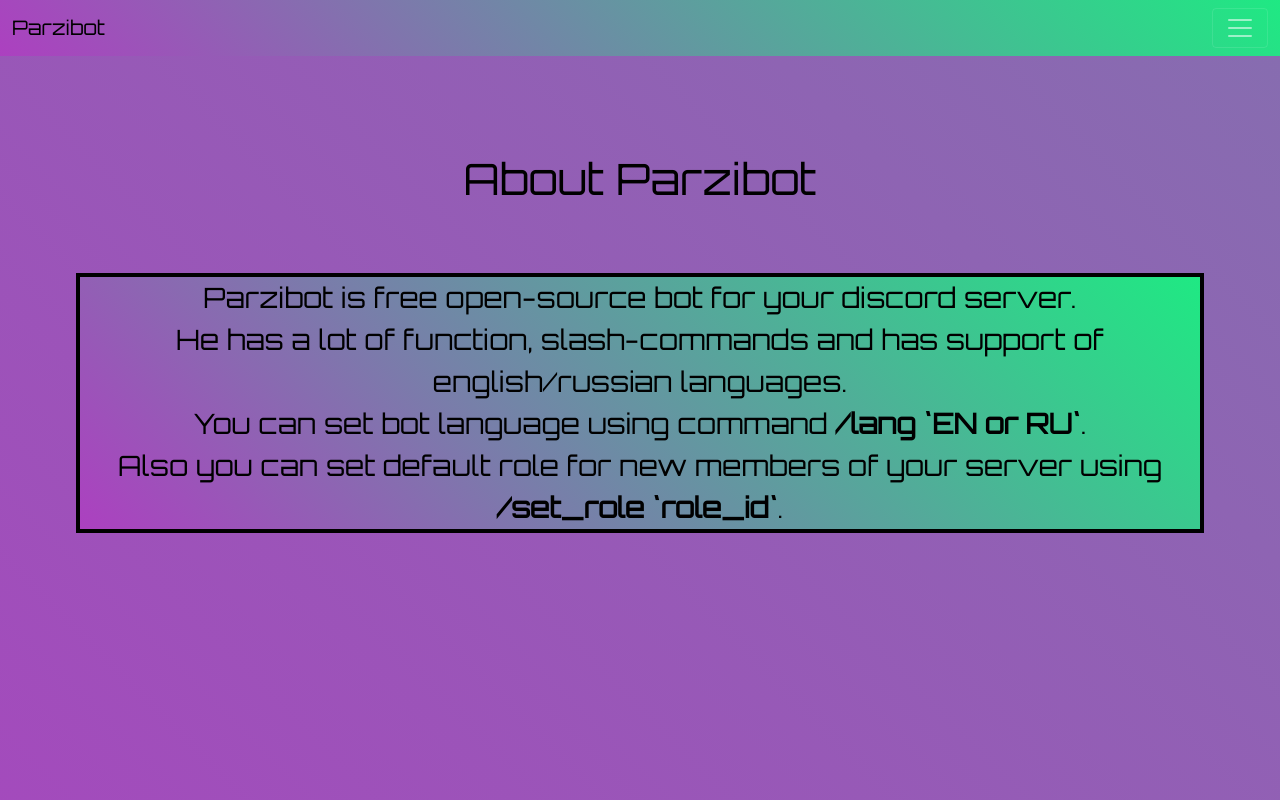
After one commit to merive/merive.com, a Flask app: page /Parzibot/about in a window 1280 px wide. The commit adds this page. Run offline with Flask 2, Linux system fonts and the light colour scheme; some libraries are stand-ins or nearby versions.

Commit message:
Added Parzibot About page
Updated app.py and Parzibot base

```diff
--- a/app.py
+++ b/app.py
@@ -53,9 +53,9 @@
     return flask.render_template('main/error.html', error_code=e.code), e.code
 
 
-# -*-*-*-*-*-*-*-*-*-*-*-*-*-*-*-*-*-*-*-*-*-*-
+# -*-*-*-*-*-*-*-*-*-*-*-*-*-*-*-*-*-*-*-*-*-*-*-*-
 # -*-*-*-*-*-*- Press1MTimes Database -*-*-*-*-*-*-
-# -*-*-*-*-*-*-*-*-*-*-*-*-*-*-*-*-*-*-*-*-*-*-
+# -*-*-*-*-*-*-*-*-*-*-*-*-*-*-*-*-*-*-*-*-*-*-*-*-
 class P1MTBase(db.Model):
     """P1MT DataBase for files"""
     id = db.Column(db.Integer, primary_key=True)
@@ -87,9 +87,9 @@
             return "vx.x.x"
 
 
-# -*-*-*-*-*-*-*-*-*-*-*-*-*-*-*-*-*-*-*-*-*-*-
+# -*-*-*-*-*-*-*-*-*-*-*-*-*-*-*-*-*-*-*-*-*-*-*
 # -*-*-*-*-*-*- Press1MTimes Pages -*-*-*-*-*-*-
-# -*-*-*-*-*-*-*-*-*-*-*-*-*-*-*-*-*-*-*-*-*-*-
+# -*-*-*-*-*-*-*-*-*-*-*-*-*-*-*-*-*-*-*-*-*-*-*
 
 @app.route('/P1MT')
 def press1mtimes():
@@ -121,9 +121,9 @@
     return flask.render_template('main/error.html', error_code=403), 403
 
 
-# -*-*-*-*-*-*-*-*-*-*-*-*-*-*-*-*-*-*-*-*-*-*-
+# -*-*-*-*-*-*-*-*-*-*-*-*-*-*-*-*-*-*-*-*-*-*-*-*-
 # -*-*-*-*-*-*-*-* MTools Database *-*-*-*-*-*-*-*-
-# -*-*-*-*-*-*-*-*-*-*-*-*-*-*-*-*-*-*-*-*-*-*-
+# -*-*-*-*-*-*-*-*-*-*-*-*-*-*-*-*-*-*-*-*-*-*-*-*-
 
 class MToolsBase(db.Model):
     """MTools database"""
@@ -161,9 +161,9 @@
             return "vx.x.x"
 
 
-# -*-*-*-*-*-*-*-*-*-*-*-*-*-*-*-*-*-*-*-*-*-*-
+# -*-*-*-*-*-*-*-*-*-*-*-*-*-*-*-*-*-*-*-*-*-*-*
 # -*-*-*-*-*-*-*-* MTools Pages *-*-*-*-*-*-*-*-
-# -*-*-*-*-*-*-*-*-*-*-*-*-*-*-*-*-*-*-*-*-*-*-
+# -*-*-*-*-*-*-*-*-*-*-*-*-*-*-*-*-*-*-*-*-*-*-*
 
 @app.route('/MTools')
 def mtools():
@@ -205,9 +205,14 @@
     return flask.render_template('Parzibot/home.html', link=os.environ.get('ParzibotLink'))
 
 
-# -*-*-*-*-*-*-*-*-*-*-*-*-*-*-*-*-*-*-*-*-*-*-
+@app.route('/Parzibot/about')
+def parzibot_about():
+    """Parzibot about page"""
+    return flask.render_template('Parzibot/about.html', links=os.environ.get('ParzibotLink'))
+
+# -*-*-*-*-*-*-*-*-*-*-*-*-*-*-*-*-*-*-*-*-*-*-*-*-
 # -*-*-*-*-*-*-* SecurePass Database *-*-*-*-*-*-*-
-# -*-*-*-*-*-*-*-*-*-*-*-*-*-*-*-*-*-*-*-*-*-*-
+# -*-*-*-*-*-*-*-*-*-*-*-*-*-*-*-*-*-*-*-*-*-*-*-*-
 
 class SecurePassBase(db.Model):
     """SecurePass DataBase for files"""
@@ -278,9 +283,9 @@
     return flask.render_template('main/error.html', error_code=403), 403
 
 
-# -*-*-*-*-*-*-*-*-*-*-*-*-*-*-*-*-*-*-*-*-*-*-
+# -*-*-*-*-*-*-*-*-*-*-*-*-*-*-*-*-*-*-*-*-*-*-*-*-
 # -*-*-*-*-*-*-* LinuxSetup Database *-*-*-*-*-*-*-
-# -*-*-*-*-*-*-*-*-*-*-*-*-*-*-*-*-*-*-*-*-*-*-
+# -*-*-*-*-*-*-*-*-*-*-*-*-*-*-*-*-*-*-*-*-*-*-*-*-
 
 class LinuxSetupBase(db.Model):
     """LinuxSetup DataBase for files"""
@@ -318,9 +323,9 @@
             pass
 
 
-# -*-*-*-*-*-*-*-*-*-*-*-*-*-*-*-*-*-*-*-*-*-*-
+# -*-*-*-*-*-*-*-*-*-*-*-*-*-*-*-*-*-*-*-*-*-*-*
 # -*-*-*-*-*-*-* LinuxSetup Pages *-*-*-*-*-*-*-
-# -*-*-*-*-*-*-*-*-*-*-*-*-*-*-*-*-*-*-*-*-*-*-
+# -*-*-*-*-*-*-*-*-*-*-*-*-*-*-*-*-*-*-*-*-*-*-*
 
 @app.route("/LinuxSetup")
 def linux_setup():
--- /dev/null
+++ b/templates/Parzibot/about.html
@@ -0,0 +1,49 @@
+{% extends 'bases/Parzibot.html' %}
+
+{% block title %}
+About Parzibot
+{% endblock %}
+
+{% block body %}
+<main>
+    <div class="content">
+        <p class="title">About Parzibot</p>
+        <p class="text">
+            Parzibot is free open-source bot for your discord server.
+            <br>He has a lot of function, slash-commands and has support of english/russian languages.
+            <br>You can set bot language using command <b>/lang `EN or RU`</b>.
+            <br>Also you can set default role for new members of your server using <b>/set_role `role_id`</b>.
+        </p>
+    </div>
+</main>
+
+<style>
+    main {
+        color: black;
+    }
+
+    .content {
+        text-align: center;
+        padding: 1%;
+    }
+
+    .title {
+        width: 100%;
+        text-align: center;
+        vertical-align: middle;
+        padding-top: 5%;
+
+        font-size: 2.7em;
+        color: #000;
+    }
+
+    .text {
+        font-size: 1.75em;
+        margin: 5% 5% 5% 5%;
+
+        border: black 4px solid;
+        background-image: linear-gradient(45deg, #ac40c0, #1fe983);
+        width: 90%;
+    }
+</style>
+{% endblock %}
--- a/templates/bases/Parzibot.html
+++ b/templates/bases/Parzibot.html
@@ -41,9 +41,10 @@
         </button>
         <div class="collapse navbar-collapse" id="navbarNavAltMarkup">
             <div class="navbar-nav">
-                <a class="nav-link" href="{{ link }}" style="color: #000 !important">Add Bot on Server</a>
+                <a class="nav-link" href="{{ link }}" style="color: #000 !important">Add Parzibot on Server</a>
                 <a class="nav-link" href="https://github.com/merive/Parzibot"
                    style="color: #000 !important">GitHub</a>
+                <a class="nav-link" href="/Parzibot/about" style="color: #000 !important">About Parzibot</a>
                 <a class="nav-link" href="/" style="color: #000 !important">Back</a>
             </div>
         </div>
```
